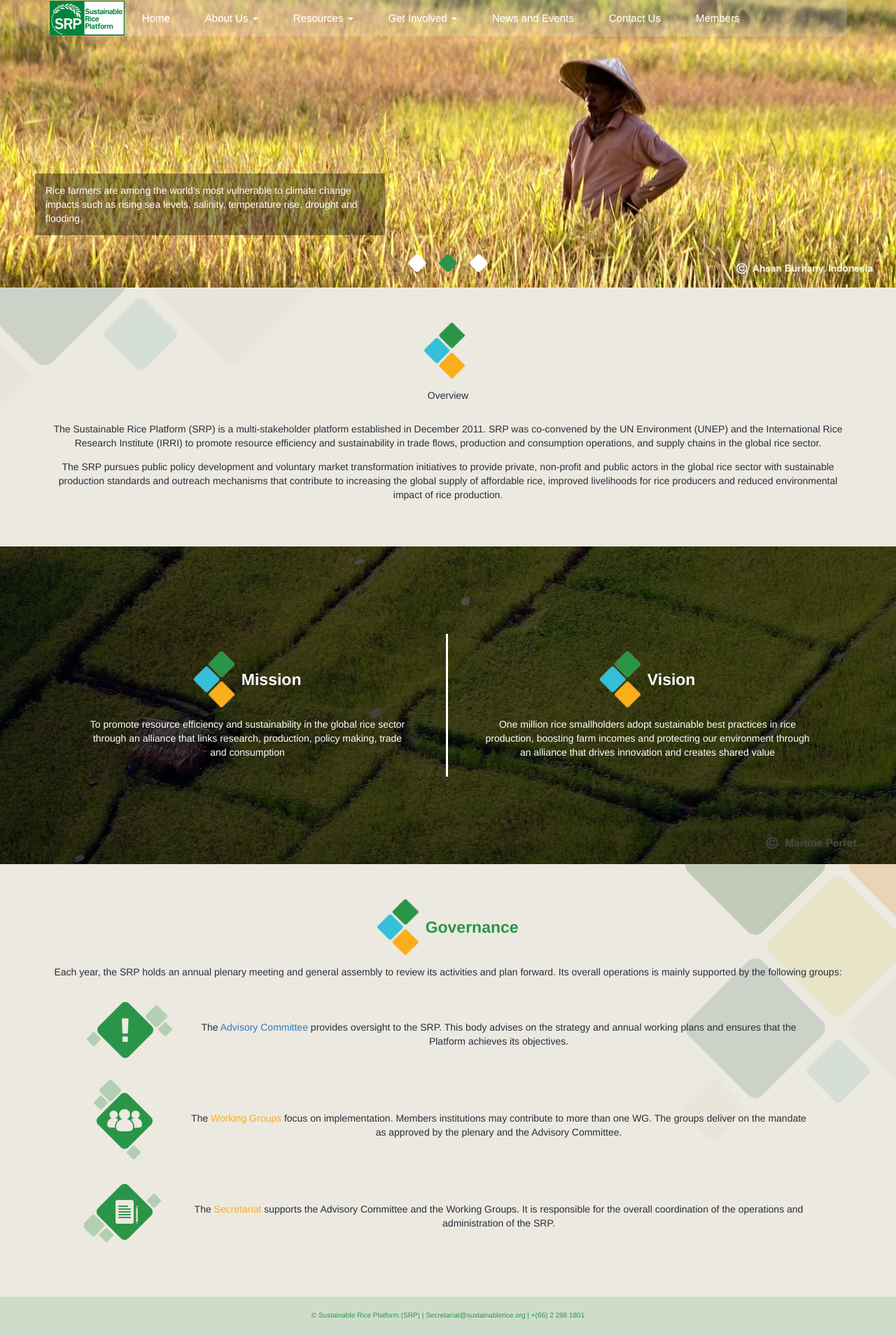
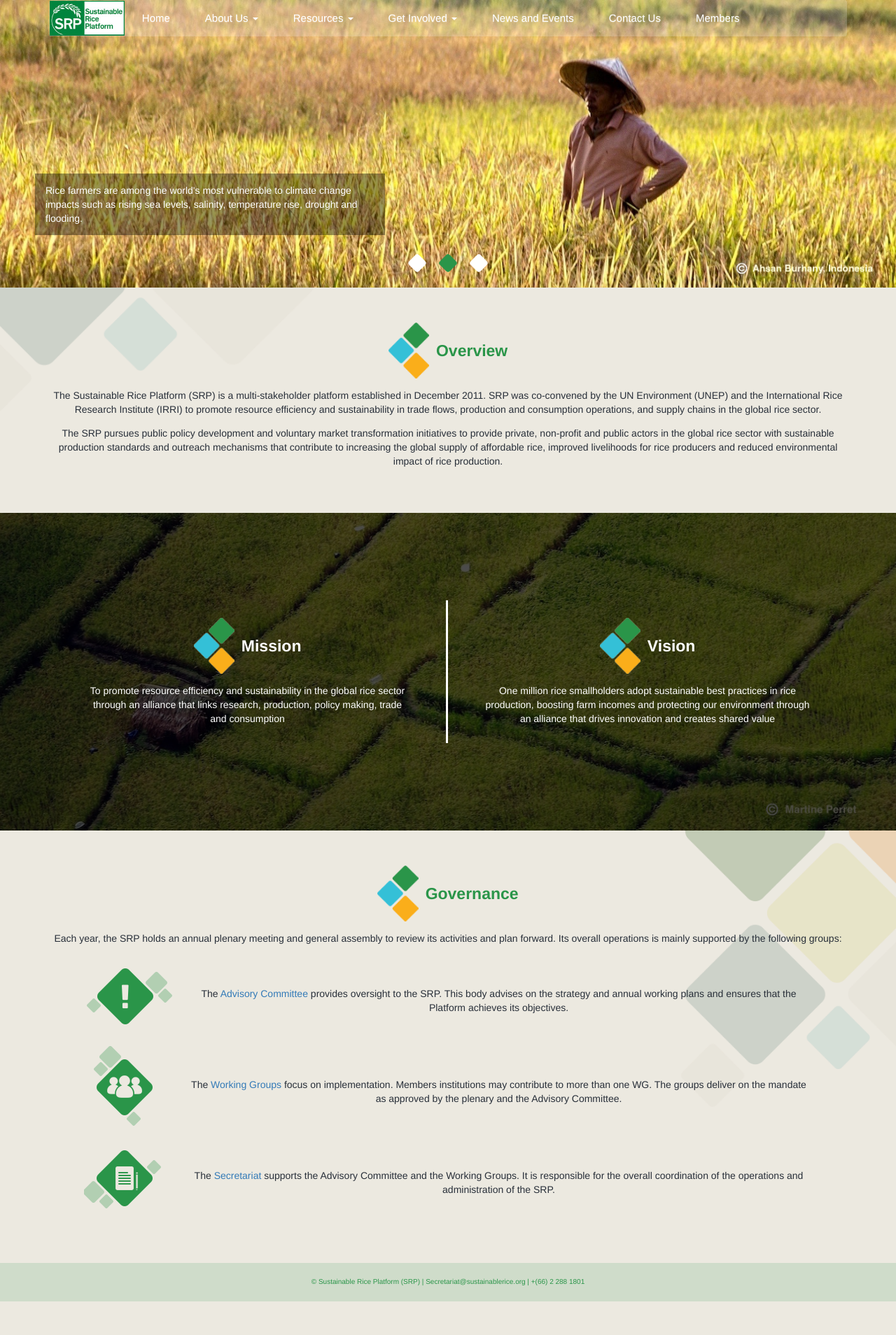
Before and after one commit to sustainablericeplatform/sustainablericeplatform.github.io, a Jekyll site: the page built from About-Us/index.html, in a window 1280 px wide. Shown: the whole page at 70% size. Built offline with Jekyll 4.4.1, drawn with Linux system fonts in a browser that asks for light colours; after the commit the page ends 1860 px from its top, so only the background shows below that.

Commit message:
Update index.html

```diff
--- a/About-Us/index.html
+++ b/About-Us/index.html
@@ -6,7 +6,7 @@
         <div class="heading-container">
             <div class="header">
                 <img src="/assets/images/header-icon.png" alt="">
-                <p>Overview</p>
+                <h1>Overview</h1>
             </div>
         </div>
         <p>The Sustainable Rice Platform (SRP) is a multi-stakeholder platform established in December 2011. SRP was co-convened by the UN Environment (UNEP) and the International Rice Research Institute (IRRI) to promote resource efficiency and sustainability in trade flows, production and consumption operations, and supply chains in the global rice sector.</p>
@@ -53,11 +53,11 @@
             </div>
             <div class="governance-details-item clearfix">
                 <img src="/assets/images/governance-icon-2.png" alt="" class="icon">
-                <p>The <a href="/assets/images/SRP Working Groups.jpg" target="_blank" class="yellow">Working Groups</a> focus on implementation. Members institutions may contribute to more than one WG. The groups deliver on the mandate as approved by the plenary and the Advisory Committee.</p>
+                <p>The <a href="" target="_blank" class="blue">Working Groups</a> focus on implementation. Members institutions may contribute to more than one WG. The groups deliver on the mandate as approved by the plenary and the Advisory Committee.</p>
             </div>
             <div class="governance-details-item clearfix">
                 <img src="/assets/images/governance-icon-3.png" alt="" class="icon">
-                <p>The <a href="/assets/images/SRP Secretariat.jpg" target="_blank" class="yellow">Secretariat</a> supports the Advisory Committee and the Working Groups. It is responsible for the overall coordination of the operations and administration of the SRP.</p>
+                <p>The <a href="" target="_blank" class="blue">Secretariat</a> supports the Advisory Committee and the Working Groups. It is responsible for the overall coordination of the operations and administration of the SRP.</p>
             </div>
         </div>
     </div>
```
